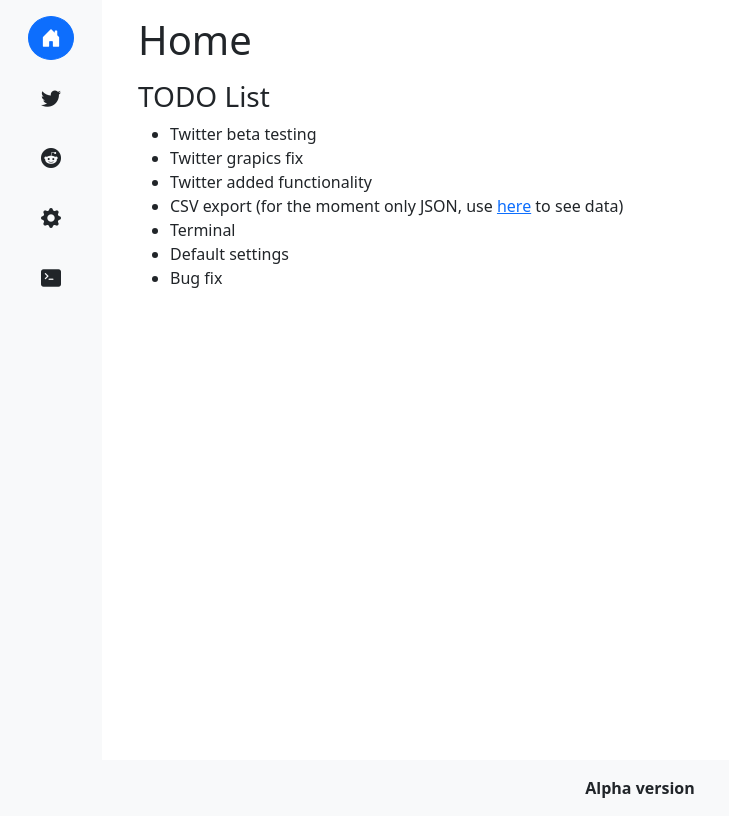
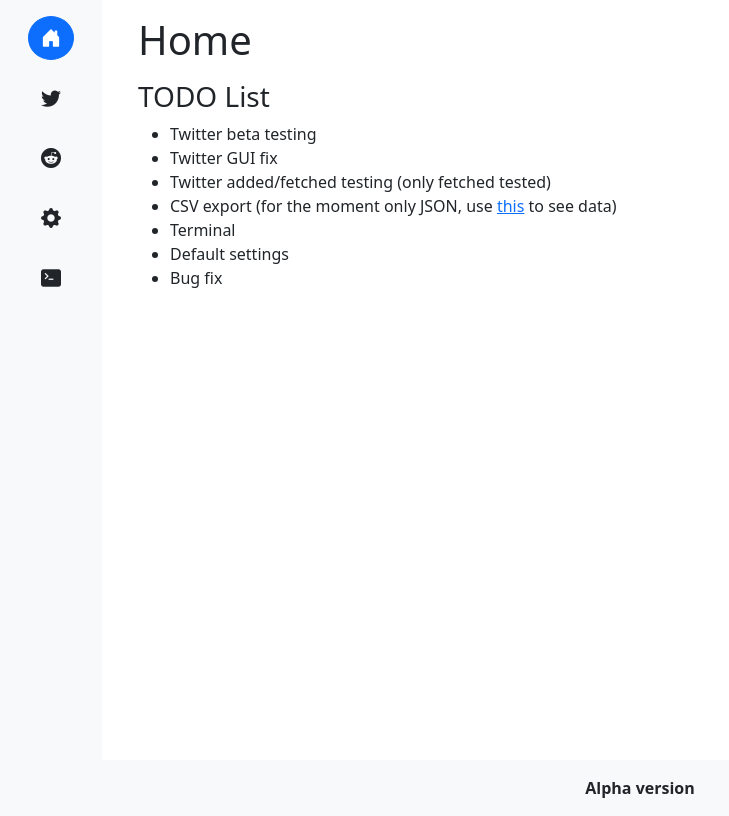
Before and after one commit to albertofinardi/SocialNewsletter, an Angular app: page /home in a window 1280 px wide. Shown: the whole page, without its empty margins (0-729 px from the left). Built offline with nearby package versions, Linux system fonts and the light colour scheme.

Commit message:
Twitter API

```diff
--- a/src/app/home/home.component.html
+++ b/src/app/home/home.component.html
@@ -5,9 +5,9 @@
     <h3>TODO List</h3>
     <ul>
         <li>Twitter beta testing</li>
-        <li>Twitter grapics fix</li>
-        <li>Twitter added functionality</li>
-        <li>CSV export (for the moment only JSON, use <a href="http://jsonviewer.stack.hu" target="_blank">here</a> to see data)</li>
+        <li>Twitter GUI fix</li>
+        <li>Twitter added/fetched testing (only fetched tested)</li>
+        <li>CSV export (for the moment only JSON, use <a href="http://jsonviewer.stack.hu" target="_blank">this</a> to see data)</li>
         <li>Terminal</li>
         <li>Default settings</li>
         <li>Bug fix</li>
```
